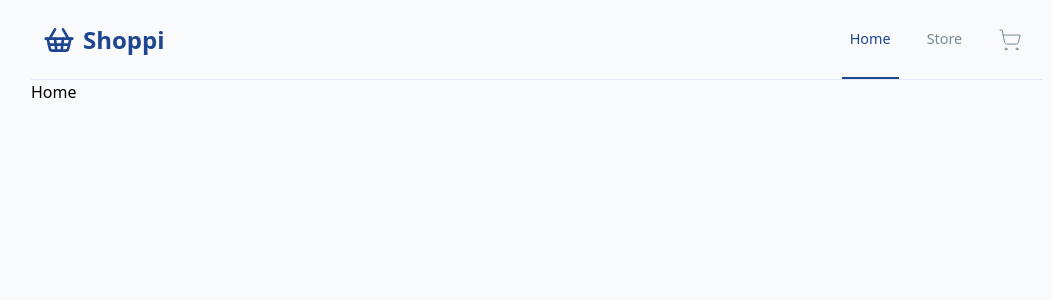
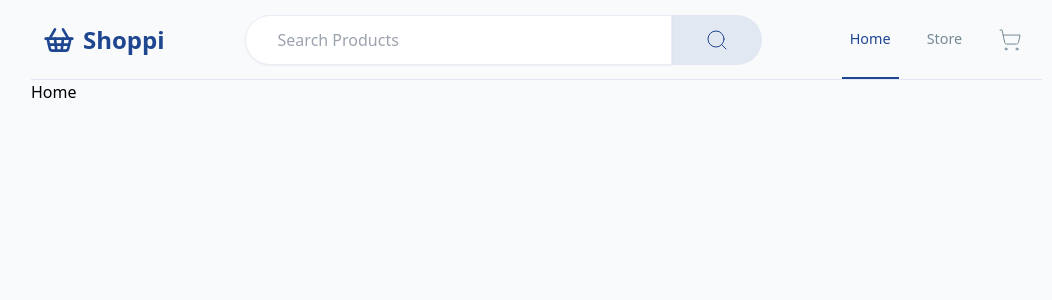
Before and after one commit to Rusty-08/Shoppi, a React (Vite) app: page / in a window 1280 px wide. Shown: the top 300 px of the page, without its empty margins (97-1149 px from the left). Built offline with nearby package versions, Linux system fonts and the light colour scheme.

Commit message:
Feat: add lightweight search bar

```diff
--- a/package.json
+++ b/package.json
@@ -12,6 +12,7 @@
   "dependencies": {
     "@reduxjs/toolkit": "^2.1.0",
     "class-variance-authority": "^0.7.0",
+    "fuse.js": "^7.0.0",
     "localforage": "^1.10.0",
     "lucide-react": "^0.312.0",
     "match-sorter": "^6.3.3",
@@ -21,6 +22,7 @@
     "react-router-dom": "^6.21.2",
     "react-simple-star-rating": "^5.1.7",
     "react-spinners": "^0.13.8",
+    "react-toastify": "^10.0.4",
     "sort-by": "^1.2.0",
     "tailwind-merge": "^2.2.0"
   },
--- a/src/App.tsx
+++ b/src/App.tsx
@@ -3,11 +3,13 @@ import Navbar from './components/Navbar'
 import Home from './pages/Home'
 import Store from './pages/Store'
 import { CartSidebar } from './components/CartSidebar'
-import { useEffect, useRef, useState } from 'react'
+import { ChangeEvent, useEffect, useRef, useState } from 'react'
 import useClickOutside from './hooks/useClickOutside'
 import { useSelector } from 'react-redux'
 import { RootState } from './app/store'
 import { ExpandProduct } from './pages/Store/ExpandProduct'
+import { ToastContainer } from 'react-toastify'
+import Fuse from 'fuse.js'
 
 function App() {
   const [showSidebar, setShowSidebar] = useState(false)
@@ -16,14 +18,27 @@ function App() {
     initialState: showSidebar,
     exceptionRef: hamburgerButtonRef,
   })
+  const [query, setQuery] = useState('')
 
   const products = useSelector((state: RootState) => state.products.products)
   const carts = products.filter(product => product.addedToCart)
 
+  const fuse = new Fuse(products, {
+    keys: ['title', 'category'],
+  })
+
+  const results = fuse.search(query)
+  const productResults = query
+    ? results.map(character => character.item)
+    : products
+
+  const handleSearch = ({ currentTarget }: ChangeEvent<HTMLInputElement>) => {
+    setQuery(currentTarget.value)
+  }
+
   const ProductRoute = () => {
     const { productId } = useParams()
     const expandedProduct = products[Number(productId) - 1]
-
     return expandedProduct ? <ExpandProduct data={expandedProduct} /> : null
   }
 
@@ -39,15 +54,21 @@ function App() {
 
   return (
     <section className={`${showSidebar && 'pr-4'} bg-slate-50 min-h-screen`}>
+      <ToastContainer autoClose={1000} className="w-max z-50 h-14" />
       <Navbar
         setShowSidebar={handleSidebarToggle}
         exceptionRef={hamburgerButtonRef}
-        products={carts}
+        products={products}
+        query={query}
+        handleSearch={handleSearch}
       />
       <main className="mx-[10%] relative pt-[5rem] pb-8">
         <Routes>
           <Route path="/" element={<Home />} />
-          <Route path="/store" element={<Store key="store" />}>
+          <Route
+            path="/store"
+            element={<Store filteredProducts={productResults} />}
+          >
             <Route
               path="/store/product/:productId"
               element={<ProductRoute />}
--- a/src/components/CartSidebar.tsx
+++ b/src/components/CartSidebar.tsx
@@ -31,6 +31,13 @@ export const CartSidebar = ({
     setChecked(!checked)
     dispatch(toggleAllCartChecked(!checked))
   }
+
+  useEffect(() => {
+    if (!showSidebar) {
+      setChecked(false)
+      dispatch(toggleAllCartChecked(false))
+    }
+  }, [checked, dispatch, showSidebar])
 
   const totalCheckedAmount = () => {
     const checkedProducts = products?.filter(product => product.checked)
--- a/src/components/Checkbox.tsx
+++ b/src/components/Checkbox.tsx
@@ -12,7 +12,7 @@ const Checkbox = ({ checked, toggle }: CheckboxProps) => {
       onClick={toggle}
       className={`${
         checked && 'bg-primary-blue'
-      } h-5 w-5 border p-0.5 cursor-pointer flex items-center justify-center border-primary-medium hover:border-primary-blue transition-colors rounded-md`}
+      } h-[1.1rem] w-[1.1rem] border p-0.5 cursor-pointer flex items-center justify-center border-primary-medium hover:border-primary-blue transition-colors rounded-md`}
     >
       {checked && <Check className="text-primary" strokeWidth={3} />}
     </button>
--- a/src/components/Navbar.tsx
+++ b/src/components/Navbar.tsx
@@ -2,7 +2,8 @@ import { Dot, ShoppingBasket, ShoppingCart } from 'lucide-react'
 import { Link } from 'react-router-dom'
 import { LinkPath } from './LinkPath'
 import { Button } from './Button'
-import { ForwardedRef } from 'react'
+import { ChangeEvent, ForwardedRef } from 'react'
+import Header from '../pages/Store/Header'
 import { productProps } from '../pages/Store/propTypes'
 
 const paths = ['Home', 'Store']
@@ -18,16 +19,26 @@ type NavbarProps = {
   setShowSidebar: () => void
   exceptionRef: ForwardedRef<HTMLButtonElement>
   products: productProps[]
+  query: string
+  // eslint-disable-next-line no-unused-vars
+  handleSearch: (e: ChangeEvent<HTMLInputElement>) => void
 }
 
-const Navbar = ({ setShowSidebar, exceptionRef, products }: NavbarProps) => {
+const Navbar = ({
+  setShowSidebar,
+  exceptionRef,
+  products,
+  query,
+  handleSearch,
+}: NavbarProps) => {
   return (
     <nav className="w-screen z-50 fixed top-0 bg-slate-50 h-header left-0">
-      <div className="h-full ml-[10%] mr-[11%] px-3 flex border-b border-b-primary-low-opacity-blue items-center justify-between">
+      <div className="h-full ml-[10%] mr-[11%] px-3 flex gap-20 border-b border-b-primary-low-opacity-blue items-center justify-between">
         <Link to="/" className="flex gap-2">
           <ShoppingBasket className="w-8 h-8 text-primary-blue" />
           <h1 className="text-2xl font-bold text-primary-blue">Shoppi</h1>
         </Link>
+        <Header inputValue={query} handleSearch={handleSearch} />
         <div className="flex items-center h-full gap-5">
           <ul className="flex h-full items-center gap-5">
             {paths.map(path => (
--- a/src/main.tsx
+++ b/src/main.tsx
@@ -5,6 +5,7 @@ import './index.css'
 import { BrowserRouter } from 'react-router-dom'
 import { Provider } from 'react-redux'
 import { store } from './app/store.ts'
+import 'react-toastify/dist/ReactToastify.css'
 
 ReactDOM.createRoot(document.getElementById('root')!).render(
   <React.StrictMode>
--- a/src/pages/Store/ExpandProduct.tsx
+++ b/src/pages/Store/ExpandProduct.tsx
@@ -9,6 +9,7 @@ import {
   decrementCount,
   incrementCount,
 } from '../../slices/productSlice'
+import { toast } from 'react-toastify'
 
 type expandProductProps = {
   data: productProps
@@ -29,6 +30,9 @@ export const ExpandProduct = ({ data }: expandProductProps) => {
 
   const handleAddToCard = () => {
     dispatch(addToCart(id))
+    toast.success('You successfully added the product to your Cart.', {
+      autoClose: 3000,
+    })
   }
 
   return (
--- /dev/null
+++ b/src/pages/Store/Header.tsx
@@ -0,0 +1,28 @@
+import { Search } from 'lucide-react'
+import { Button } from '../../components/Button'
+import { ChangeEvent } from 'react'
+
+type HeaderProps = {
+  inputValue: string
+  // eslint-disable-next-line no-unused-vars
+  handleSearch: (e: ChangeEvent<HTMLInputElement>) => void
+}
+
+const Header = ({ inputValue, handleSearch }: HeaderProps) => {
+  return (
+    <div className="flex flex-grow">
+      <input
+        type="text"
+        value={inputValue}
+        onChange={handleSearch}
+        className="flex-grow px-8 text-primary-dark shadow-sm rounded-l-full border border-primary-low-opacity-blue hover:border-primary-blue focus:border-primary-blue focus:outline-none"
+        placeholder="Search Products"
+      />
+      <Button variant="bordered" className="rounded-none rounded-r-full">
+        <Search strokeWidth={1} />
+      </Button>
+    </div>
+  )
+}
+
+export default Header
--- a/src/pages/Store/ProductCard.tsx
+++ b/src/pages/Store/ProductCard.tsx
@@ -4,6 +4,7 @@ import { Check, ShoppingCart } from 'lucide-react'
 import { Button } from '../../components/Button'
 import { useDispatch } from 'react-redux'
 import { addToCart } from '../../slices/productSlice'
+import { toast } from 'react-toastify'
 
 type productCardProps = {
   data: productProps
@@ -18,6 +19,9 @@ export const ProductCard = ({ data }: productCardProps) => {
     e.preventDefault()
     e.stopPropagation()
     dispatch(addToCart(id))
+    toast.success('You successfully added the product to your Cart.', {
+      autoClose: 3000,
+    })
   }
 
   return (
--- a/src/pages/Store/index.tsx
+++ b/src/pages/Store/index.tsx
@@ -7,8 +7,13 @@ import { useDispatch, useSelector } from 'react-redux'
 import { AppDispatch, RootState } from '../../app/store'
 import { Outlet, useParams } from 'react-router-dom'
 import { fetchProductsAsync } from '../../slices/productSlice'
+import { productProps } from './propTypes'
 
-const Store = () => {
+type StoreProps = {
+  filteredProducts: productProps[]
+}
+
+const Store = ({ filteredProducts }: StoreProps) => {
   const dispatch: AppDispatch = useDispatch()
   const products = useSelector((state: RootState) => state.products)
   const data = useSelector((state: RootState) => state.products.products)
@@ -31,9 +36,9 @@ const Store = () => {
   }
 
   return (
-    <Container className="flex-col">
+    <Container className="flex-col w-full">
       {expandedProduct && <Outlet />}
-      <Products data={data} />
+      <Products data={filteredProducts} />
     </Container>
   )
 }
```
Also changed, not shown: 1 other file (tests, documents, lock files or other folders).
